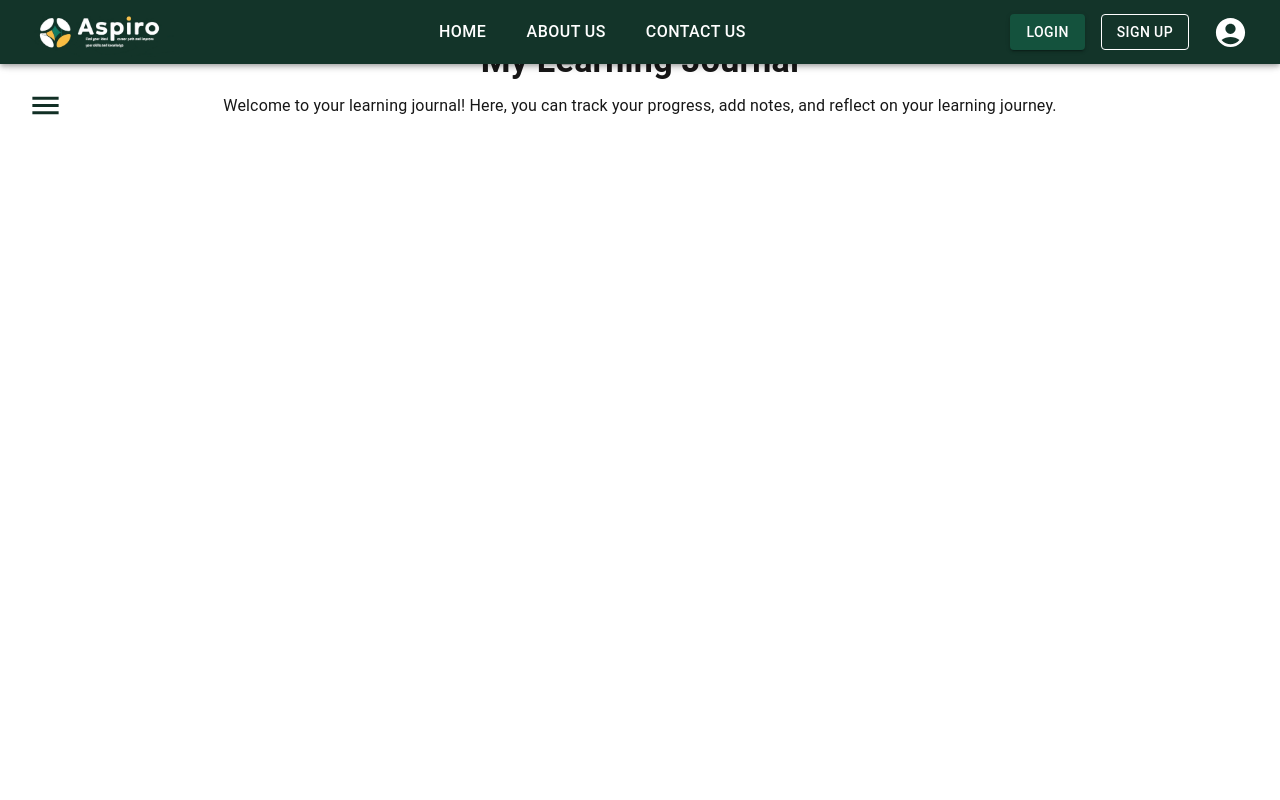
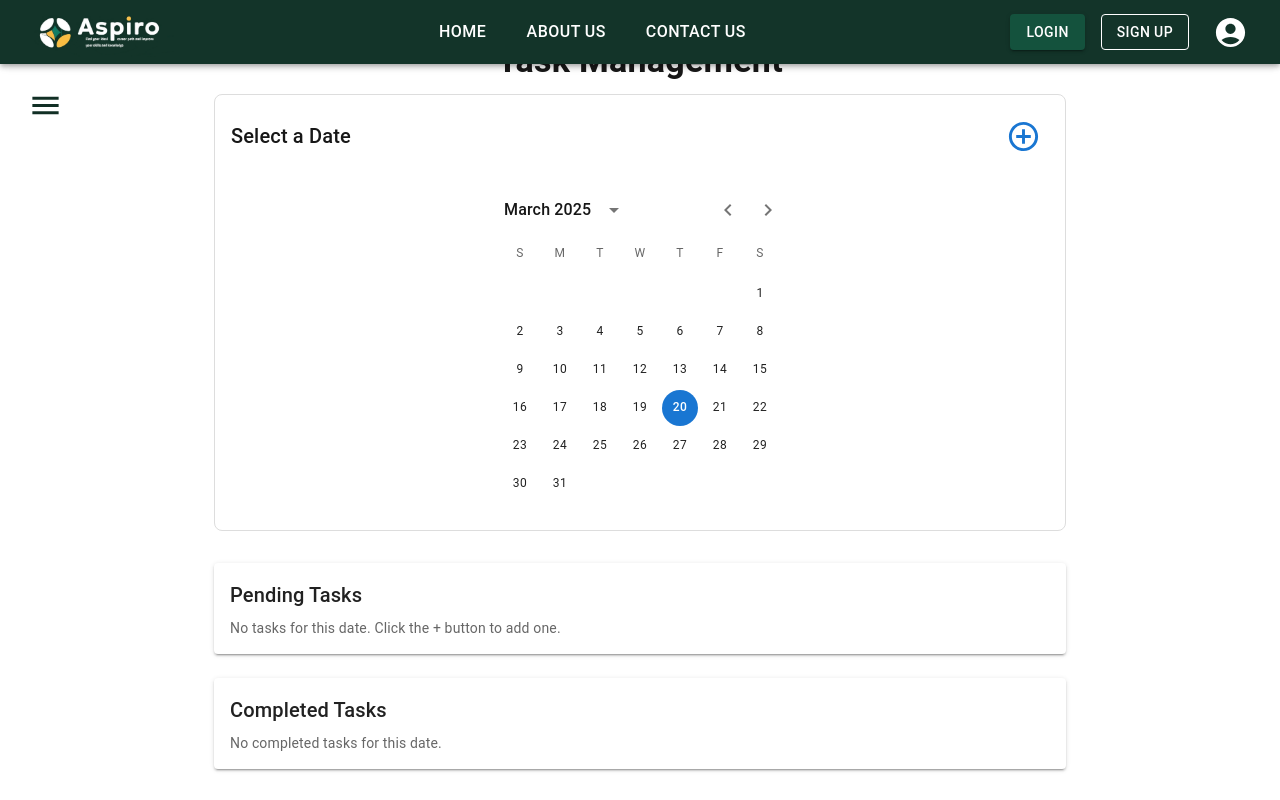
Before and after one commit to santhuxx/Aspiro, a Next.js app in the folder frontend/: page /task in a window 1280 px wide. Built offline with nearby package versions, Linux system fonts and the light colour scheme.

Commit message:
create frontend for create, Delete, Read
this use to view calendar to user

```diff
--- a/frontend/package.json
+++ b/frontend/package.json
@@ -14,7 +14,9 @@
     "@emotion/styled": "^11.14.0",
     "@mui/icons-material": "^6.4.8",
     "@mui/material": "^6.4.8",
+    "@mui/x-date-pickers": "^7.28.0",
     "antd": "^5.24.3",
+    "dayjs": "^1.11.13",
     "next": "15.2.2",
     "react": "^19.0.0",
     "react-dom": "^19.0.0",
--- /dev/null
+++ b/frontend/src/app/components/Calendar.js
@@ -0,0 +1,41 @@
+"use client";
+
+import { useState } from 'react';
+import { Box, Typography, IconButton } from '@mui/material';
+import { DateCalendar } from '@mui/x-date-pickers/DateCalendar';
+import { LocalizationProvider } from '@mui/x-date-pickers/LocalizationProvider';
+import { AdapterDayjs } from '@mui/x-date-pickers/AdapterDayjs';
+import AddCircleOutlineIcon from '@mui/icons-material/AddCircleOutline';
+import dayjs from 'dayjs';
+
+const Calendar = ({ onDateSelect, onAddTaskClick }) => {
+  const [selectedDate, setSelectedDate] = useState(dayjs());
+
+  const handleDateChange = (date) => {
+    setSelectedDate(date);
+    onDateSelect(date);
+  };
+
+  return (
+    <Box sx={{ mb: 4, p: 2, border: '1px solid #ddd', borderRadius: 2 }}>
+      <LocalizationProvider dateAdapter={AdapterDayjs}>
+        <Box sx={{ display: 'flex', justifyContent: 'space-between', alignItems: 'center', mb: 2 }}>
+          <Typography variant="h6">Select a Date</Typography>
+          <IconButton
+            color="primary"
+            onClick={() => onAddTaskClick(selectedDate)}
+            aria-label="add task"
+          >
+            <AddCircleOutlineIcon fontSize="large" />
+          </IconButton>
+        </Box>
+        <DateCalendar
+          value={selectedDate}
+          onChange={handleDateChange}
+        />
+      </LocalizationProvider>
+    </Box>
+  );
+};
+
+export default Calendar;
--- /dev/null
+++ b/frontend/src/app/components/TaskForm.js
@@ -0,0 +1,104 @@
+"use client";
+
+import { useState } from 'react';
+import {
+  Box,
+  TextField,
+  Button,
+  Typography,
+  Modal,
+  Select,
+  MenuItem,
+  FormControl,
+  InputLabel
+} from '@mui/material';
+
+const TaskForm = ({ open, onClose, onSubmit, selectedDate }) => {
+  const [task, setTask] = useState({
+    title: '',
+    description: '',
+    priority: 'medium',
+    date: selectedDate
+  });
+
+  const handleChange = (e) => {
+    const { name, value } = e.target;
+    setTask(prev => ({ ...prev, [name]: value }));
+  };
+
+  const handleSubmit = (e) => {
+    e.preventDefault();
+    onSubmit(task);
+    setTask({
+      title: '',
+      description: '',
+      priority: 'medium',
+      date: selectedDate
+    });
+    onClose();
+  };
+
+  return (
+    <Modal open={open} onClose={onClose}>
+      <Box sx={{
+        position: 'absolute',
+        top: '50%',
+        left: '50%',
+        transform: 'translate(-50%, -50%)',
+        width: 400,
+        bgcolor: 'background.paper',
+        boxShadow: 24,
+        p: 4,
+        borderRadius: 2
+      }}>
+        <Typography variant="h6" gutterBottom>
+          Add New Task for {selectedDate?.format('MMMM D, YYYY')}
+        </Typography>
+        <form onSubmit={handleSubmit}>
+          <TextField
+            fullWidth
+            label="Task Title"
+            name="title"
+            value={task.title}
+            onChange={handleChange}
+            margin="normal"
+            required
+          />
+          <TextField
+            fullWidth
+            label="Description"
+            name="description"
+            value={task.description}
+            onChange={handleChange}
+            margin="normal"
+            multiline
+            rows={4}
+          />
+          <FormControl fullWidth margin="normal">
+            <InputLabel>Priority</InputLabel>
+            <Select
+              name="priority"
+              value={task.priority}
+              onChange={handleChange}
+              label="Priority"
+            >
+              <MenuItem value="low">Low</MenuItem>
+              <MenuItem value="medium">Medium</MenuItem>
+              <MenuItem value="high">High</MenuItem>
+            </Select>
+          </FormControl>
+          <Box sx={{ mt: 2, display: 'flex', justifyContent: 'flex-end' }}>
+            <Button onClick={onClose} sx={{ mr: 1 }}>
+              Cancel
+            </Button>
+            <Button type="submit" variant="contained" color="primary">
+              Add Task
+            </Button>
+          </Box>
+        </form>
+      </Box>
+    </Modal>
+  );
+};
+
+export default TaskForm;
--- /dev/null
+++ b/frontend/src/app/components/TaskList.js
@@ -0,0 +1,89 @@
+"use client";
+
+import {
+  Box,
+  Typography,
+  List,
+  ListItem,
+  ListItemText,
+  Checkbox,
+  IconButton,
+  Chip,
+  Paper
+} from '@mui/material';
+import DeleteIcon from '@mui/icons-material/Delete';
+import { styled } from '@mui/material/styles';
+
+const PriorityChip = styled(Chip)(({ priority }) => ({
+  marginLeft: '8px',
+  backgroundColor:
+    priority === 'high' ? '#ffcdd2' :
+    priority === 'medium' ? '#fff9c4' : '#c8e6c9',
+  color: '#000',
+}));
+
+const TaskList = ({
+  tasks,
+  onTaskToggle,
+  onTaskDelete,
+  title,
+  emptyMessage,
+  showCompleted = false
+}) => {
+  return (
+    <Paper elevation={2} sx={{ p: 2, mb: 3 }}>
+      <Typography variant="h6" gutterBottom>
+        {title}
+      </Typography>
+      {tasks.length === 0 ? (
+        <Typography variant="body2" color="textSecondary">
+          {emptyMessage}
+        </Typography>
+      ) : (
+        <List>
+          {tasks.map((task) => (
+            <ListItem
+              key={task.id}
+              secondaryAction={
+                <IconButton
+                  edge="end"
+                  onClick={() => onTaskDelete(task.id)}
+                  aria-label="delete"
+                >
+                  <DeleteIcon />
+                </IconButton>
+              }
+              sx={{
+                textDecoration: showCompleted ? 'line-through' : 'none',
+                opacity: showCompleted ? 0.7 : 1,
+              }}
+            >
+              <Checkbox
+                edge="start"
+                checked={showCompleted}
+                onChange={() => onTaskToggle(task.id)}
+                tabIndex={-1}
+                disableRipple
+              />
+              <ListItemText
+                primary={
+                  <Box sx={{ display: 'flex', alignItems: 'center' }}>
+                    {task.title}
+                    <PriorityChip
+                      label={task.priority}
+                      priority={task.priority}
+                      size="small"
+                    />
+                  </Box>
+                }
+                secondary={task.description}
+              />
+            </ListItem>
+          ))}
+        </List>
+      )}
+    </Paper>
+  );
+};
+
+export default TaskList;
--- a/frontend/src/app/task/page.jsx
+++ b/frontend/src/app/task/page.jsx
@@ -1,22 +1,104 @@
+
 "use client";
 
+import { useState } from 'react';
 import { Typography, Container, Box } from "@mui/material";
 import NavBar from "../components/NavBar";
 import SideMenu from "../components/SideMenu";
-
+import Calendar from "../components/Calendar";
+import TaskForm from "../components/TaskForm";
+import TaskList from "../components/TaskList";
+import dayjs from 'dayjs';
 
 const TaskPage = () => {
+  const [tasks, setTasks] = useState([]);
+  const [completedTasks, setCompletedTasks] = useState([]);
+  const [selectedDate, setSelectedDate] = useState(dayjs());
+  const [isTaskFormOpen, setIsTaskFormOpen] = useState(false);
+
+  const handleDateSelect = (date) => {
+    setSelectedDate(date);
+  };
+
+  const handleAddTaskClick = () => {
+    setIsTaskFormOpen(true);
+  };
+
+  const handleTaskSubmit = (newTask) => {
+    const taskWithId = {
+      ...newTask,
+      id: Date.now().toString(),
+      date: selectedDate,
+      completed: false
+    };
+    setTasks([...tasks, taskWithId]);
+  };
+
+  const handleTaskToggle = (taskId) => {
+    const taskIndex = tasks.findIndex(task => task.id === taskId);
+    if (taskIndex !== -1) {
+      const taskToComplete = tasks[taskIndex];
+      setCompletedTasks([...completedTasks, { ...taskToComplete, completed: true }]);
+      setTasks(tasks.filter(task => task.id !== taskId));
+    } else {
+      const completedTaskIndex = completedTasks.findIndex(task => task.id === taskId);
+      if (completedTaskIndex !== -1) {
+        const taskToReactivate = completedTasks[completedTaskIndex];
+        setTasks([...tasks, { ...taskToReactivate, completed: false }]);
+        setCompletedTasks(completedTasks.filter(task => task.id !== taskId));
+      }
+    }
+  };
+
+  const handleTaskDelete = (taskId) => {
+    setTasks(tasks.filter(task => task.id !== taskId));
+    setCompletedTasks(completedTasks.filter(task => task.id !== taskId));
+  };
+
+  const filteredTasks = tasks.filter(task =>
+    dayjs(task.date).isSame(selectedDate, 'day')
+  );
+  const filteredCompletedTasks = completedTasks.filter(task =>
+    dayjs(task.date).isSame(selectedDate, 'day')
+  );
+
   return (
     <Container maxWidth="md">
-      <Box sx={{ mt: 5, textAlign: "center" }}>
+      <Box sx={{ mt: 5 }}>
         <NavBar />
         <SideMenu />
-        <Typography variant="h4" fontWeight="bold" gutterBottom>
-          My Learning Journal
+        <Typography variant="h4" fontWeight="bold" gutterBottom sx={{ textAlign: 'center' }}>
+          Task Management
         </Typography>
-        <Typography variant="body1">
-          Welcome to your learning journal! Here, you can track your progress, add notes, and reflect on your learning journey.
-        </Typography>
+
+        <Calendar
+          onDateSelect={handleDateSelect}
+          onAddTaskClick={handleAddTaskClick}
+        />
+
+        <TaskForm
+          open={isTaskFormOpen}
+          onClose={() => setIsTaskFormOpen(false)}
+          onSubmit={handleTaskSubmit}
+          selectedDate={selectedDate}
+        />
+
+        <TaskList
+          tasks={filteredTasks}
+          onTaskToggle={handleTaskToggle}
+          onTaskDelete={handleTaskDelete}
+          title="Pending Tasks"
+          emptyMessage="No tasks for this date. Click the + button to add one."
+        />
+
+        <TaskList
+          tasks={filteredCompletedTasks}
+          onTaskToggle={handleTaskToggle}
+          onTaskDelete={handleTaskDelete}
+          title="Completed Tasks"
+          emptyMessage="No completed tasks for this date."
+          showCompleted={true}
+        />
       </Box>
     </Container>
   );
```
Also changed, not shown: 1 other file (tests, documents, lock files or other folders).
